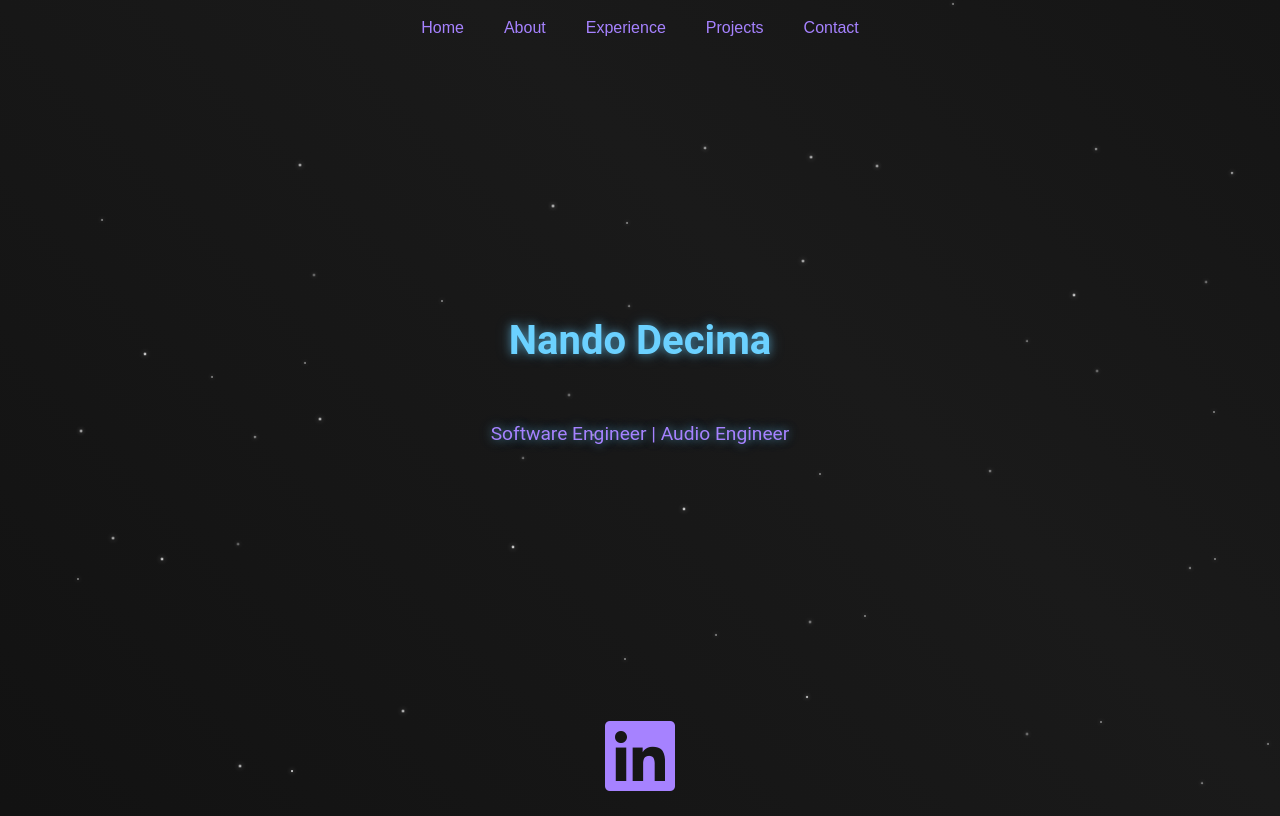
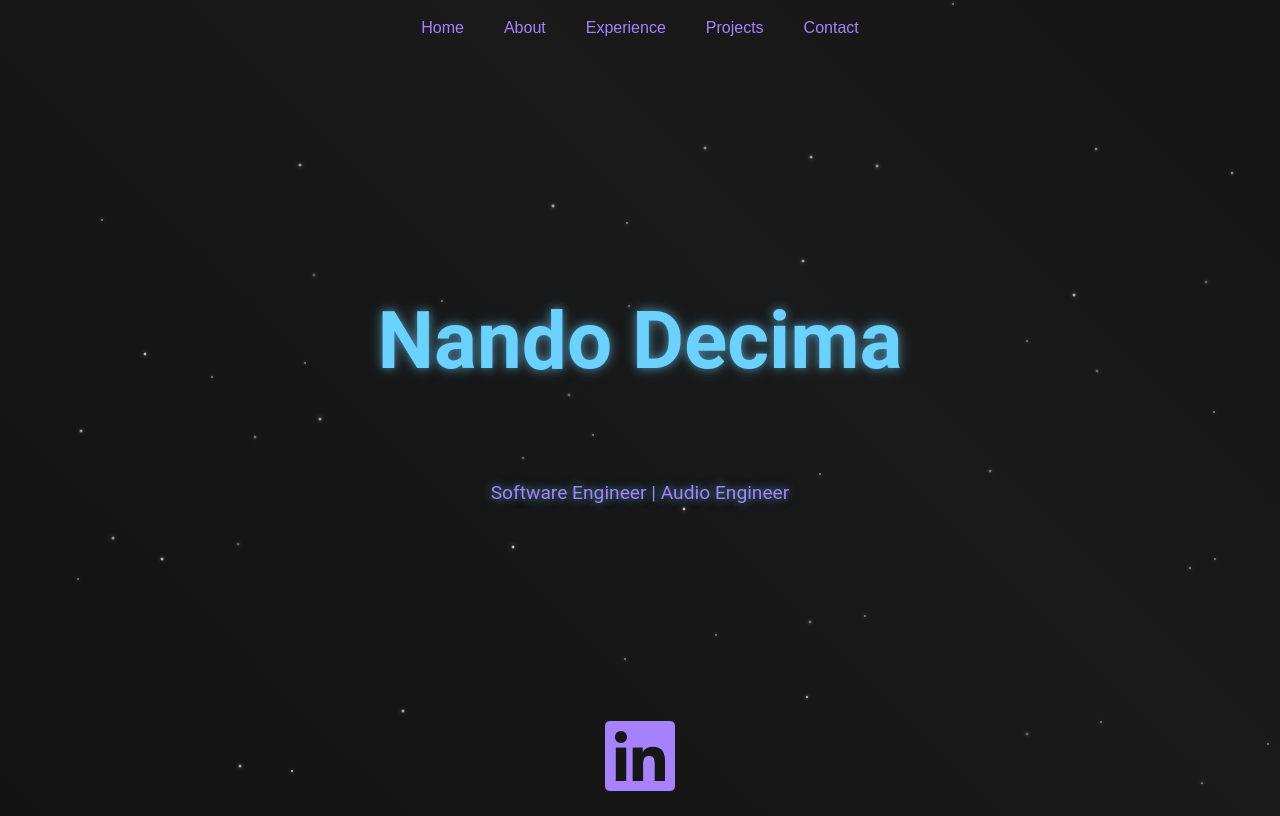
Before and after one commit to nandodecima/portfolio-website, a React (Vite) app: page / in a window 1280 px wide. Built offline with nearby package versions, Linux system fonts and the light colour scheme.

Commit message:
bigger name/stars

```diff
--- a/src/App.css
+++ b/src/App.css
@@ -18,7 +18,7 @@ body {
     width: 2px; /* Default size */
     height: 2px; /* Default size */
     background: white;
-    border-radius: 50%;
+    border-radius: 100%;
     box-shadow: 0 0 5px rgba(255, 255, 255, 0.8);
     animation: twinkle 3s infinite ease-in-out;
   }
@@ -141,7 +141,7 @@ body {
   }
 
   .home h1 {
-    font-size: 2.5rem;
+    font-size: 5rem;
     color: var(--soft-blue);
     text-shadow: var(--glow);
   }
```
